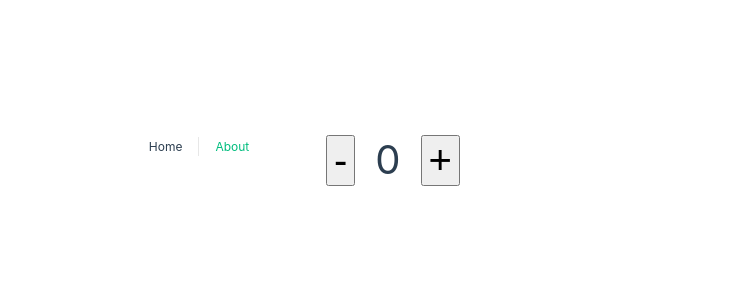
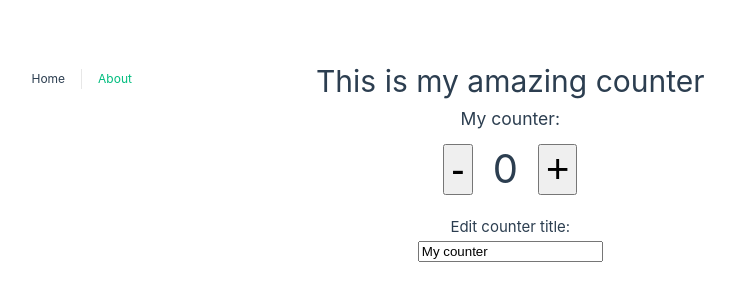
Before and after one commit to rafaelnunez/vue-composition, a Vue app: page / in a window 1280 px wide. Shown: the part 240-540 px from the top of the page, without its empty margins (344-1079 px from the left). Built offline with nearby package versions, Linux system fonts and the light colour scheme.

Commit message:
feat: implemented reactive vue feature.

```diff
--- a/src/views/HomeView.vue
+++ b/src/views/HomeView.vue
@@ -1,58 +1,37 @@
 <template>
   <div class="home">
+
+    <h1>{{ header }}</h1>
+
+    <h3>{{ counterData.title }}:</h3>
+
     <div>
       <button @click="decreaseCounter" class="btn">-</button>
-      <span class="counter">{{ counter }}</span>
+      <span class="counter">{{ counterData.count }}</span>
       <button @click="increaseCounter" class="btn">+</button>
     </div>
+
+    <div class="edit">
+      <h4>Edit counter title:</h4>
+      <input v-model="counterData.title" type="text">
+    </div>
+
   </div>
 </template>
 
 <script setup>
-  import { ref } from 'vue'
+  import { reactive } from 'vue'
 
-  const counter = ref(0)
+  const header = 'This is my amazing counter'
 
-  const increaseCounter = () => counter.value++
-  const decreaseCounter = () => counter.value--
+  const counterData = reactive({
+    count: 0,
+    title: "My counter"
+  })
+
+  const increaseCounter = () => counterData.count++
+  const decreaseCounter = () => counterData.count--
 </script>
-
-<!--
-<script>
-  import { ref } from 'vue'
-
-  export default {
-    setup() {
-      const counter = ref(0)
-
-      const increaseCounter = () => counter.value++
-      const decreaseCounter = () => counter.value--
-
-      return {
-        counter,
-        increaseCounter,
-        decreaseCounter,
-      }
-    }
-  }
-</script>-->
-<!--<script>
-export default {
-  data() {
-    return {
-      counter: 0
-    }
-  },
-  methods: {
-    increaseCounter() {
-      this.counter++
-    },
-    decreaseCounter() {
-      this.counter--
-    },
-  }
-}
-</script>-->
 
 <style>
 .home {
@@ -63,4 +42,7 @@
   font-size: 40px;
   margin: 10px;
 }
+.edit {
+  margin-top: 10px;
+}
 </style>
```
